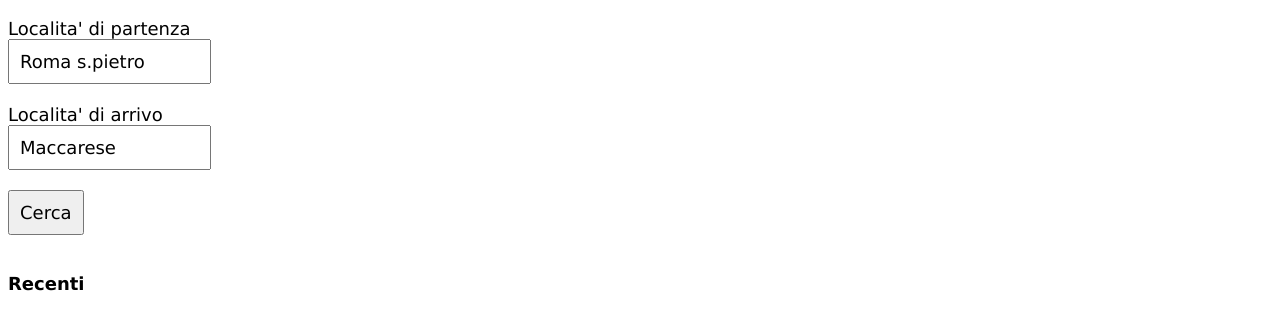
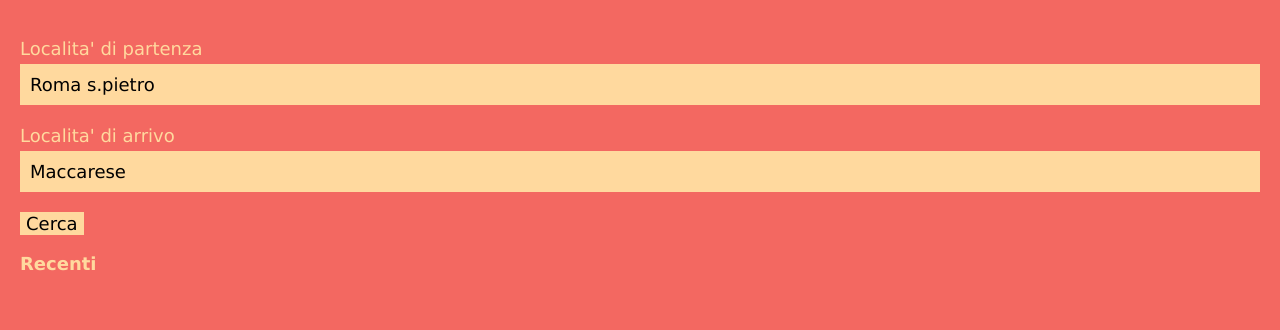
Before and after one commit to lmatteis/treni, a plain HTML site: page index.html in a window 1280 px wide. Drawn offline with Linux system fonts and the light colour scheme.

Commit message:
Update index.html

```diff
--- a/index.html
+++ b/index.html
@@ -11,10 +11,29 @@
     		font-family: verdana,helvetica,arial,sans-serif;
     		font-size: 18px;
         }
-    	input {
+        body {
+            padding:0;
+            margin:0;
+            background: #F36861;
+            color: #FFD99E;
+            padding: 20px;
+        }
+    	input[type=text] {
     		padding: 10px;
     		margin-bottom: 20px;
+            margin-top: 5px;
+            background-color:#FFD99E;
+            border: 0;
+            width: 100%;
+webkit-box-sizing: border-box; /* Safari/Chrome, other WebKit */
+    -moz-box-sizing: border-box;    /* Firefox, other Gecko */
+    box-sizing: border-box;         /* Opera/IE 8+ */
+
     	}
+    	input[type=submit] {
+            background-color:#FFD99E;
+            border: 0;
+        }
     </style>
     <script>
     	window.onload = function() {
```
